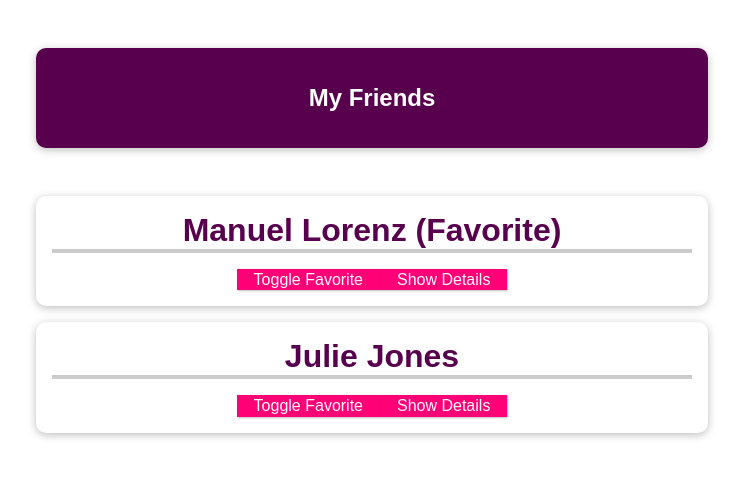
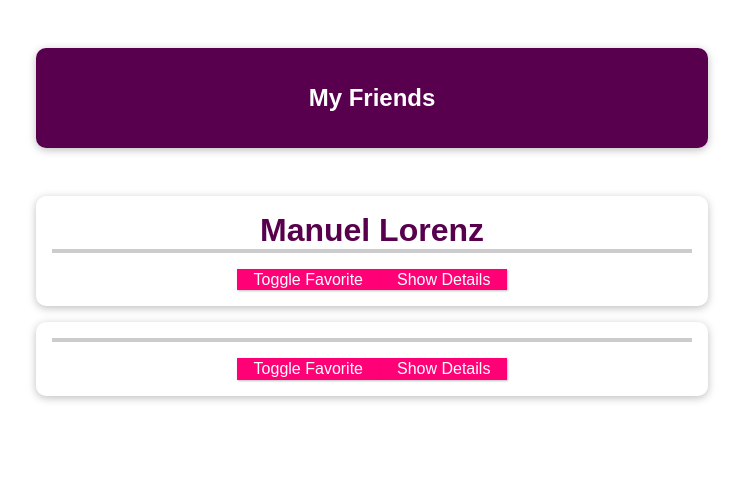
Before and after one commit to MyTranings/vuejs, a Vue app in the folder complete-guide/08-component-communication/: page / in a window 1280 px wide. Shown: the top 478 px of the page, without its empty margins (268-1011 px from the left). Built offline with nearby package versions, Linux system fonts and the light colour scheme.

Commit message:
08 - Component Communications - Props values

```diff
--- a/complete-guide/08-component-communication/src/App.vue
+++ b/complete-guide/08-component-communication/src/App.vue
@@ -8,13 +8,11 @@
         name="Manuel Lorenz"
         phone-number="0123 45678 991"
         email-address="manuel@localhost.com"
-        is-favorite="1"
+        is-favorite="dasdsa"
       ></friend-contact>
       <friend-contact
-        name="Julie Jones"
-        phone-number="0123 45678 991"
+        phone-number="123"
         email-address="julie@localhost.com"
-        is-favorite="0"
       ></friend-contact>
     </ul>
   </section>
--- a/complete-guide/08-component-communication/src/components/FriendContact.vue
+++ b/complete-guide/08-component-communication/src/components/FriendContact.vue
@@ -14,10 +14,38 @@
 
 <script>
 export default {
-  props: ["name", "phoneNumber", "emailAddress", "isFavorite"],
+  // props: ["name", "phoneNumber", "emailAddress", "isFavorite"],
+  props: {
+    name: {
+      type: String,
+      required: true,
+    },
+    phoneNumber: {
+      type: String,
+      required: true,
+    },
+    emailAddress: {
+      type: String,
+      required: true,
+    },
+    isFavorite: {
+      type: String,
+      required: false,
+      default: "0", // or a function
+      validator: function (value) {
+        return value === "1" || value === "0";
+      },
+    },
+  },
   data() {
     return {
       detailsAreVisible: false,
+      friend: {
+        id: "manuel",
+        name: "Manuel Lorenz",
+        phone: "0123 45678 991",
+        email: "manuel@localhost.com",
+      },
       friendIsFavorite: this.isFavorite,
     };
   },
```
